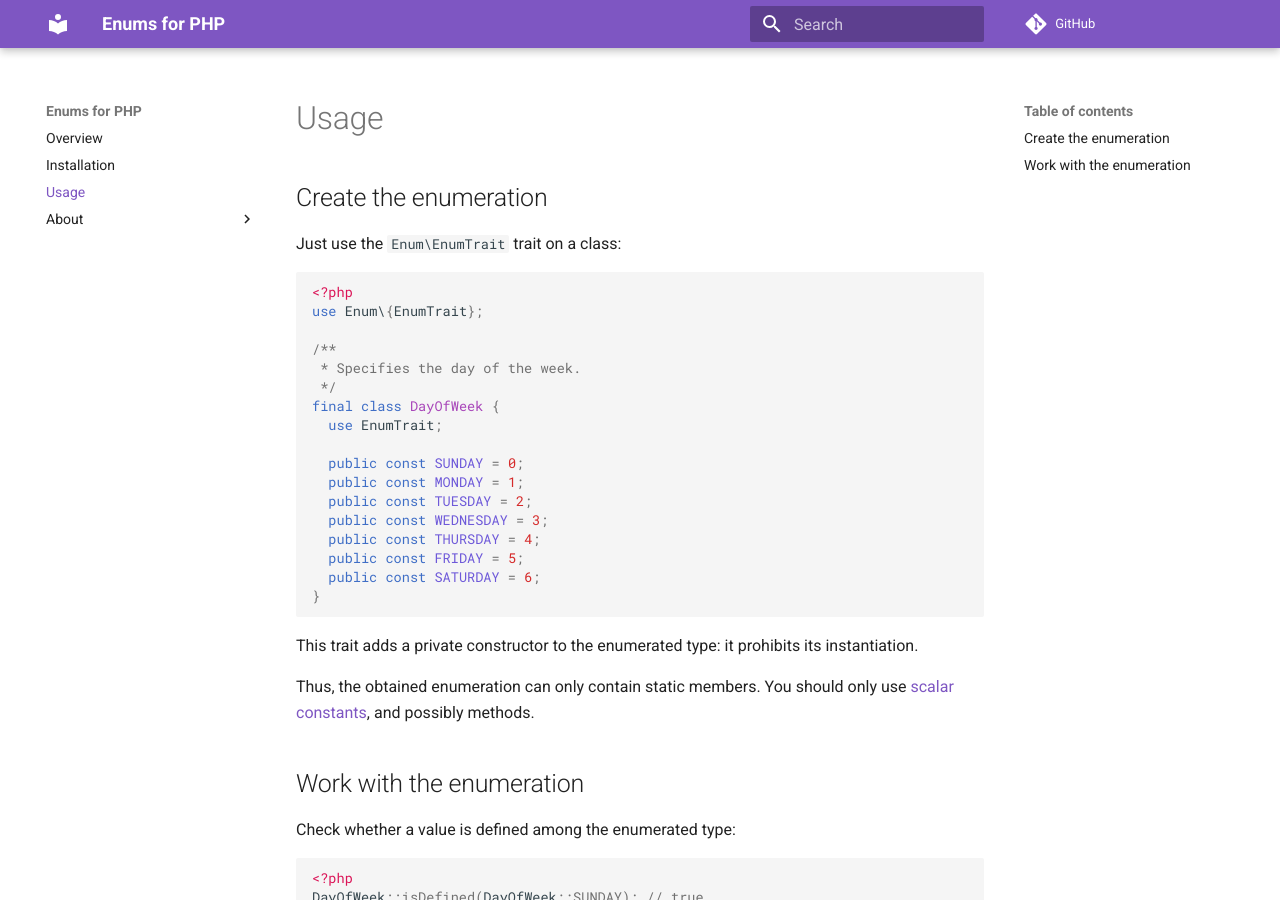
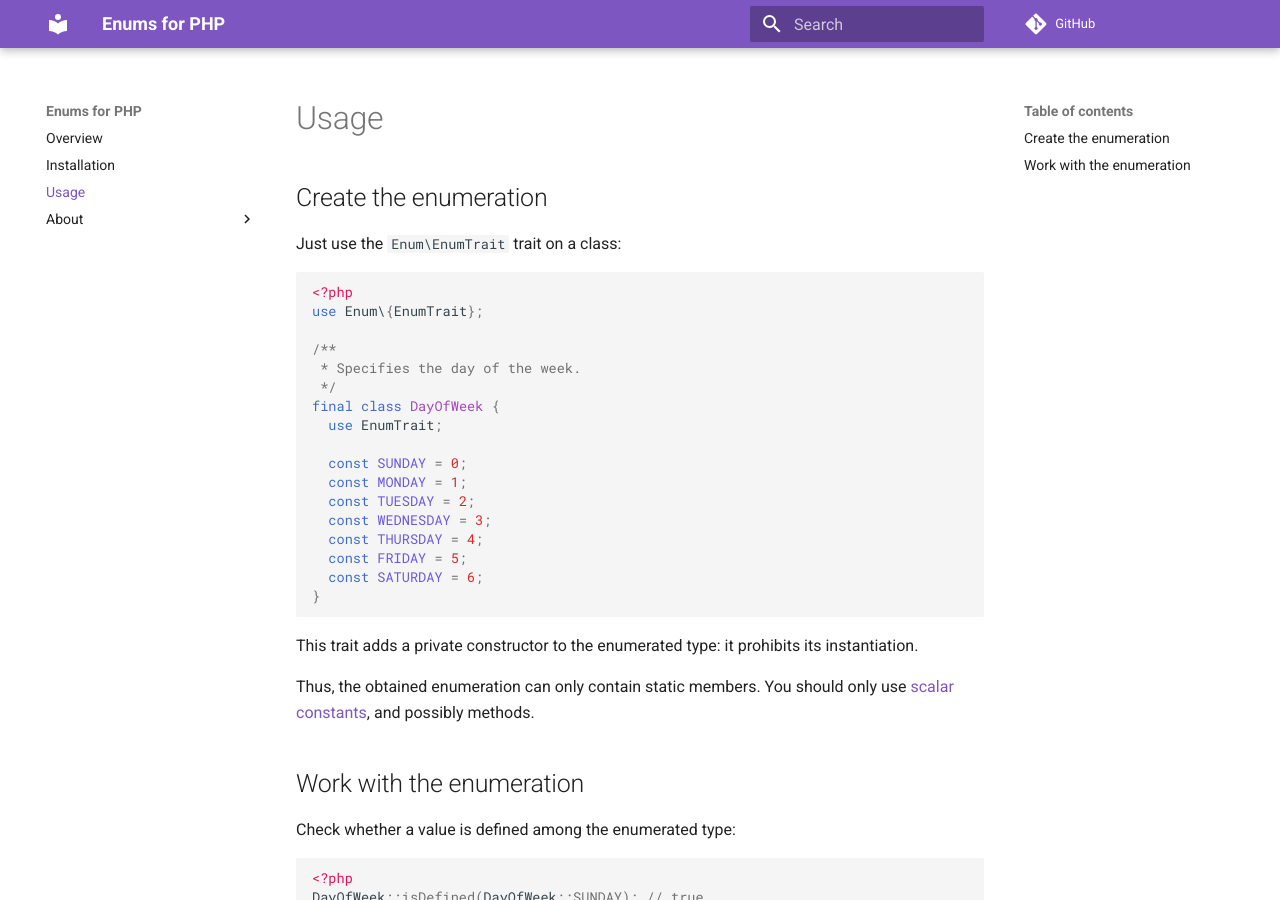
Before and after one commit to cedx/enum.php, an MkDocs documentation site: the page built from doc/usage.md, in a window 1280 px wide and 900 px high. Built offline with MkDocs 1.6.1 and Material for MkDocs 9.7.7, drawn with Linux system fonts in a browser that asks for light colours; comment, search, counter and statistics services are not loaded; old or Windows-style settings are respelled for this version of MkDocs.

Commit message:
Removed the `public` access modifiers

````diff
--- a/doc/usage.md
+++ b/doc/usage.md
@@ -15,13 +15,13 @@ use Enum\{EnumTrait};
 final class DayOfWeek {
   use EnumTrait;
 
-  public const SUNDAY = 0;
-  public const MONDAY = 1;
-  public const TUESDAY = 2;
-  public const WEDNESDAY = 3;
-  public const THURSDAY = 4;
-  public const FRIDAY = 5;
-  public const SATURDAY = 6;
+  const SUNDAY = 0;
+  const MONDAY = 1;
+  const TUESDAY = 2;
+  const WEDNESDAY = 3;
+  const THURSDAY = 4;
+  const FRIDAY = 5;
+  const SATURDAY = 6;
 }
 ```
 
````
Also changed, not shown: 3 other files.
